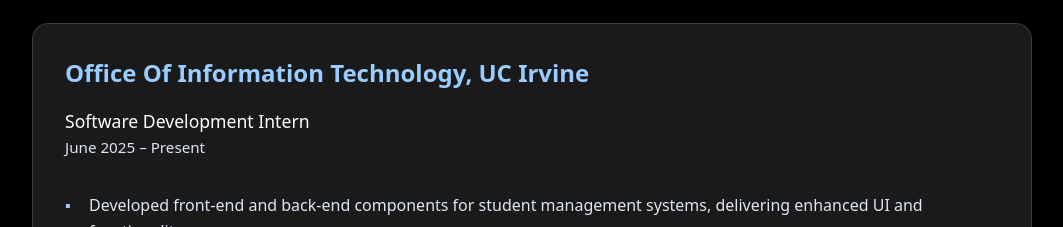
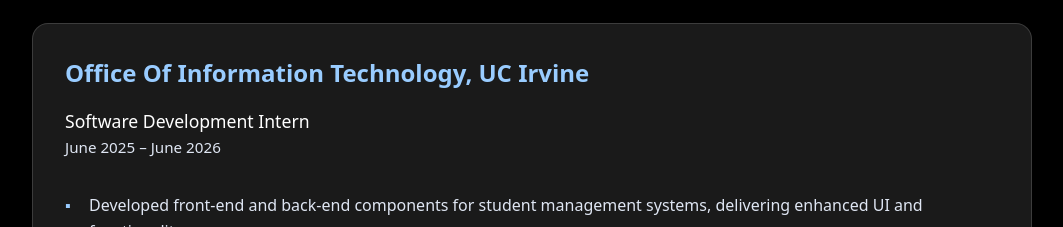
Before and after one commit to alieldaoushyuci/portfolio, a Next.js app: page /portfolio/experience in a window 1280 px wide. Shown: the part 1080-1307 px from the top of the page, without its empty margins (108-1171 px from the left). Built offline with nearby package versions, Linux system fonts and the light colour scheme.

Commit message:
Work experience update

```diff
--- a/app/experience/page.jsx
+++ b/app/experience/page.jsx
@@ -47,7 +47,7 @@ export default function Experience() {
                             <h2 className="experience-company">Office Of Information Technology, UC Irvine</h2>
                             <div className="experience-role">
                                 <p className="experience-title">Software Development Intern</p>
-                                <p className="experience-date">June 2025 – Present</p>
+                                <p className="experience-date">June 2025 – June 2026</p>
                             </div>
                             <div className="experience-list">
                                 <ul>
```
